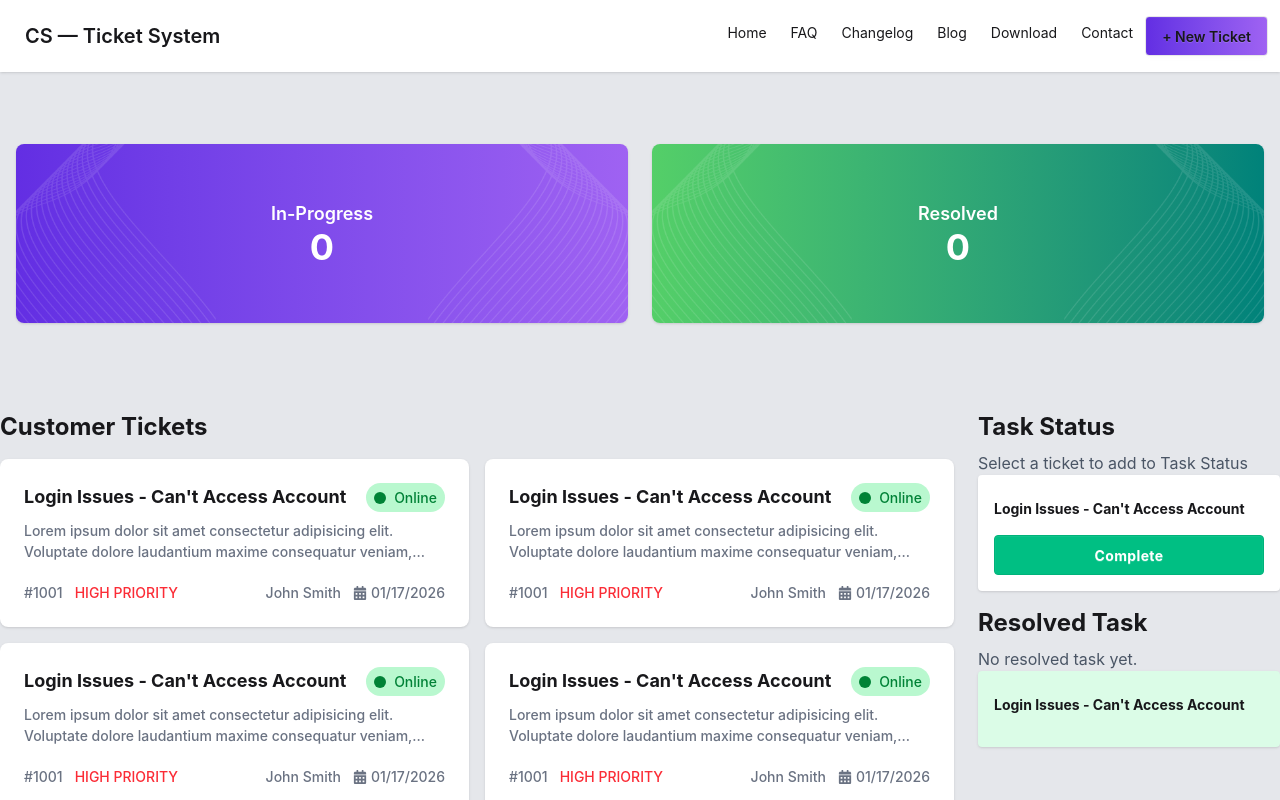
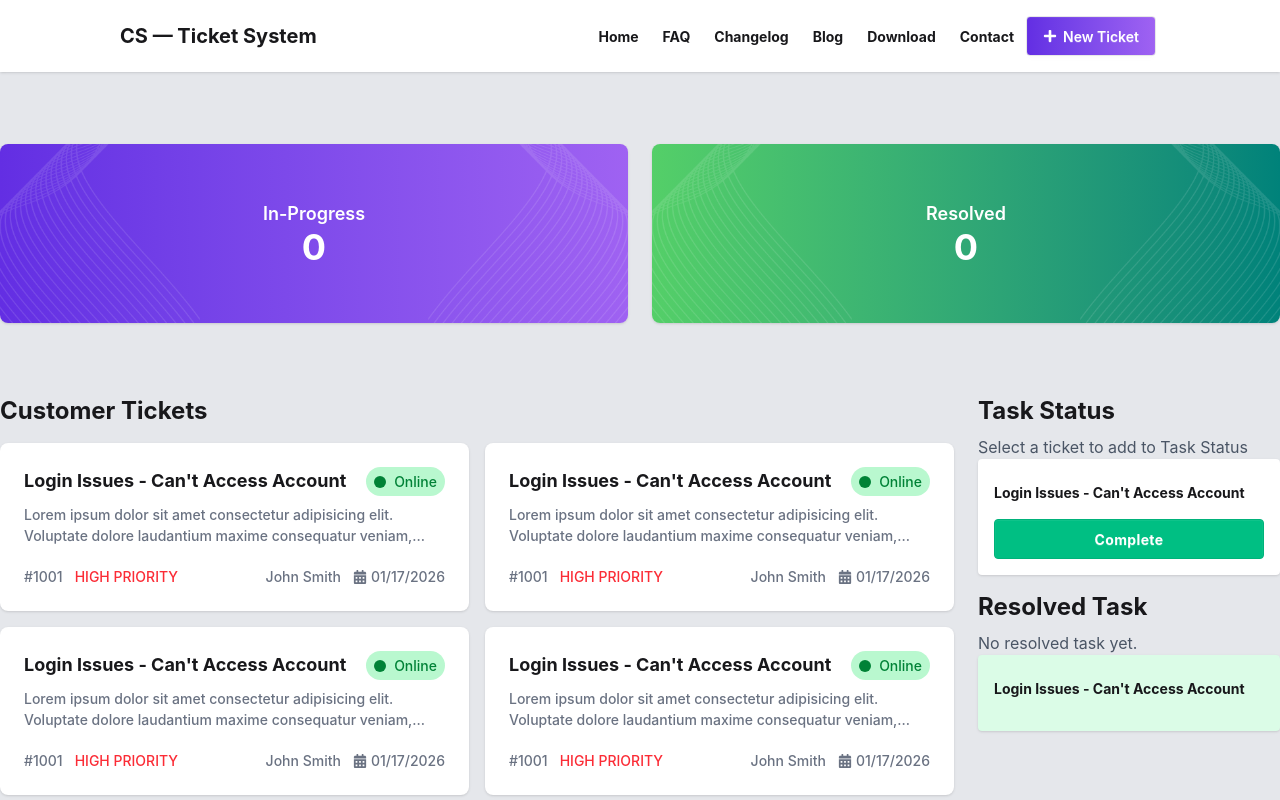
Before and after one commit to abdulahad-dev/customer-support-zone, a React (Vite) app: page / in a window 1280 px wide. Shown: the top 800 px of the page. Built offline with nearby package versions, Linux system fonts and the light colour scheme.

Commit message:
Header, Banner section customize

```diff
--- a/src/components/Banner/Banner.jsx
+++ b/src/components/Banner/Banner.jsx
@@ -2,7 +2,7 @@ import Vector1 from '../../assets/vector1.png';
 
 const Banner = () => {
   return (
-    <div className="flex gap-6 max-w-7xl mx-auto px-4 pt-18">
+    <div className="flex gap-6 max-w-7xl mx-auto pt-18">
       <div className="card bg-gradient-to-r from-[#632EE3] to-[#9F62F2] image-full w-full shadow-sm">
         <img
           className="absolute left-0 top-0 h-full w-50"
--- a/src/components/CustomerTickets/CustomerTickets.jsx
+++ b/src/components/CustomerTickets/CustomerTickets.jsx
@@ -2,7 +2,7 @@ import { FaCalendarAlt } from 'react-icons/fa';
 
 const CustomerTickets = () => {
   return (
-    <div className="grid grid-cols-4 gap-6 max-w-7xl mx-auto pt-4 pb-18 mt-18">
+    <div className="grid grid-cols-4 gap-6 max-w-7xl mx-auto pb-18 mt-18">
       <div className="col-span-3">
         <h2 className="text-2xl font-bold">Customer Tickets</h2>
         <div className="grid grid-cols-2 gap-4 my-4">
--- a/src/components/Navbar/Navbar.jsx
+++ b/src/components/Navbar/Navbar.jsx
@@ -1,23 +1,38 @@
+import { FaPlus } from 'react-icons/fa';
 
 const Navbar = () => {
   return (
-        <div className="navbar bg-base-100 shadow-sm">
+    <div className="navbar bg-base-100 shadow-sm px-30">
       <div className="flex-1">
-            <a className="btn btn-ghost text-xl">CS — Ticket System</a>
+        <a className="text-xl font-bold cursor-pointer">CS — Ticket System</a>
       </div>
       <div className="flex-none">
-            <ul className="menu menu-horizontal px-1">
-            <li><a>Home</a></li>
-            <li><a>FAQ</a></li>
-            <li><a>Changelog</a></li>
-            <li><a>Blog</a></li>
-            <li><a>Download</a></li>
-            <li><a>Contact</a></li>
-            <li><a className="btn bg-gradient-to-r from-[#632EE3] to-[#9F62F2]">+ New Ticket</a></li>
-
+        <ul className="menu menu-horizontal px-1 font-bold">
+          <li className="justify-center">
+            <a>Home</a>
+          </li>
+          <li className="justify-center">
+            <a>FAQ</a>
+          </li>
+          <li className="justify-center">
+            <a>Changelog</a>
+          </li>
+          <li className="justify-center">
+            <a>Blog</a>
+          </li>
+          <li className="justify-center">
+            <a>Download</a>
+          </li>
+          <li className="justify-center">
+            <a>Contact</a>
+          </li>
+          <li className="justify-center">
+            <a className="btn bg-gradient-to-r from-[#632EE3] to-[#9F62F2] text-white">
+              <FaPlus /> New Ticket
+            </a>
+          </li>
         </ul>
       </div>
-
     </div>
   );
 };
```
Lines whose indentation alone changed are shown as unchanged.
